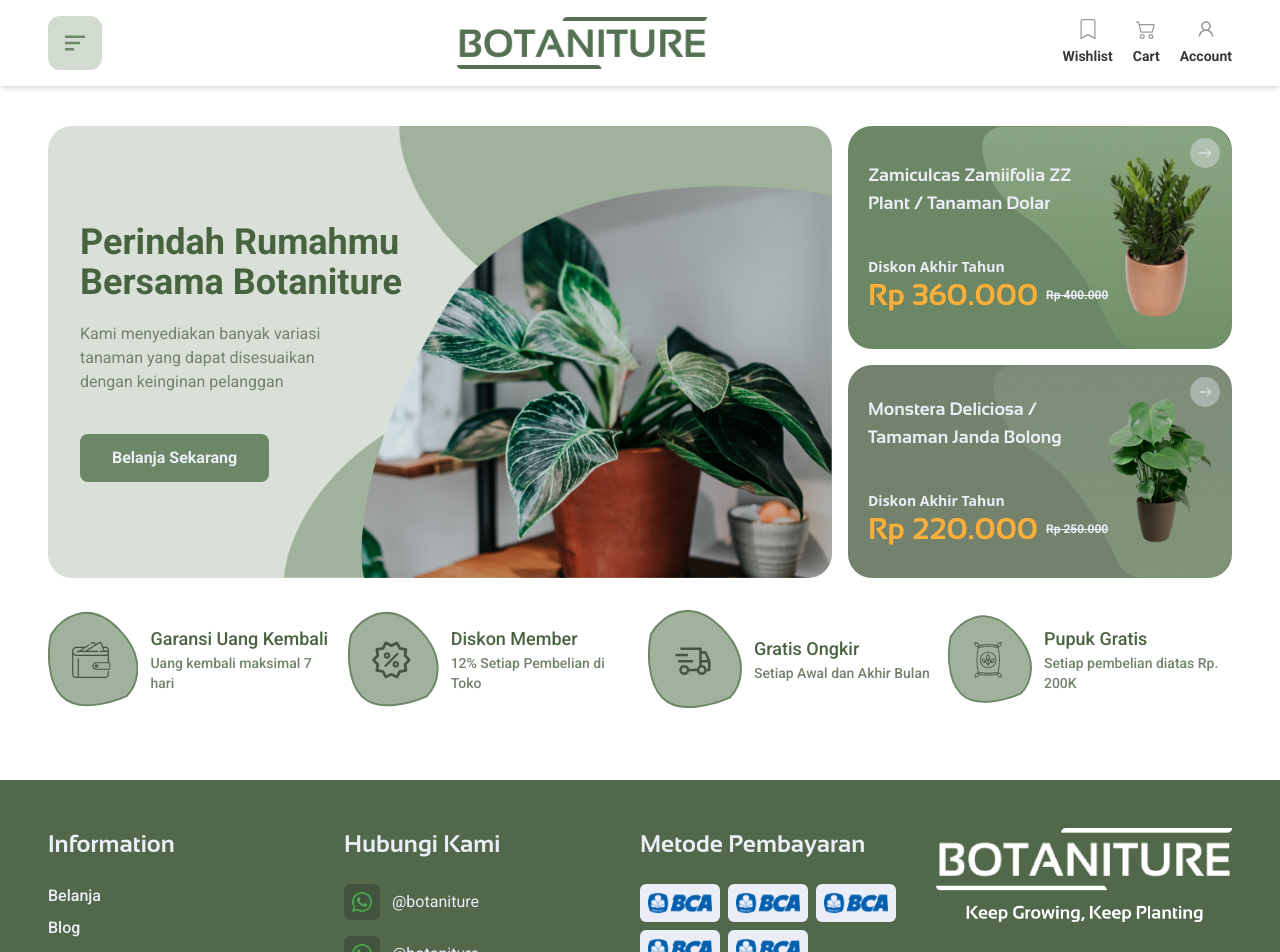
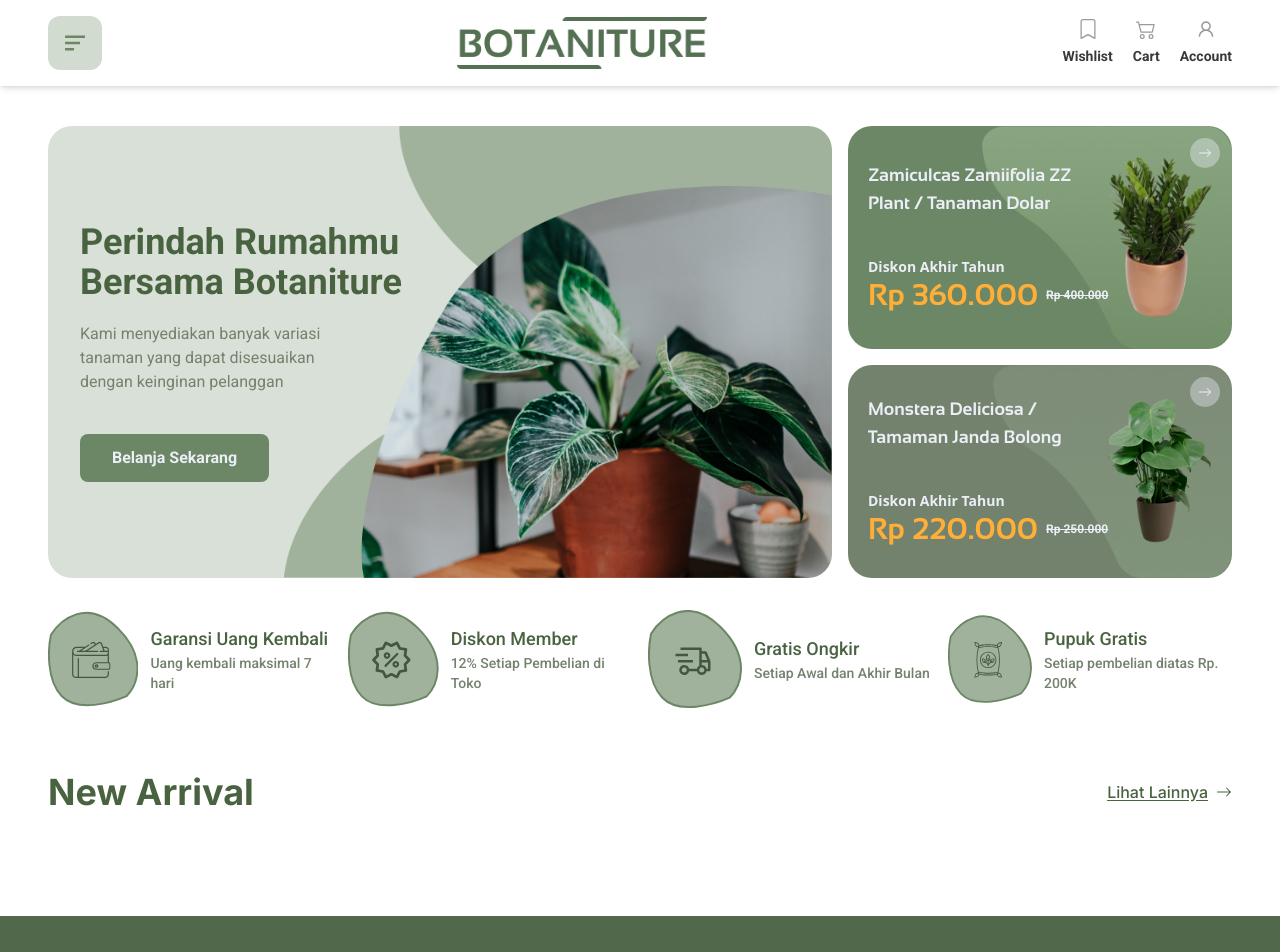
Before and after one commit to juliansyahrifqi/botaniture-frontend, a Next.js app: page / in a window 1280 px wide. Shown: the top 952 px of the page. Built offline with nearby package versions, Linux system fonts and the light colour scheme.

Commit message:
feat: add page section component

```diff
--- /dev/null
+++ b/src/app/components/PageSection/index.tsx
@@ -0,0 +1,27 @@
+import Link from 'next/link'
+import { BsArrowRight } from "react-icons/bs";
+
+interface PageSectionProps {
+  title: string;
+  link: string;
+  children: React.ReactNode;
+}
+
+export default function PageSection(props: PageSectionProps) {
+  const { title, link, children} = props;
+
+  return (
+    <section id="section" className='my-16'>
+      <div className='section-header flex justify-between my-6'>
+        <h2 className='font-inter text-4xl font-bold text-hero-primary'>{title}</h2>
+
+        <Link href={link} className='flex items-center gap-2 underline underline-offset-2 text-hero-primary font-inter font-medium hover:text-black'>
+          Lihat Lainnya
+          <BsArrowRight />
+        </Link>
+      </div>
+
+      {children}
+    </section>
+  )
+}
--- a/src/app/layout.tsx
+++ b/src/app/layout.tsx
@@ -1,7 +1,7 @@
 import "./globals.css";
 import Footer from "./components/Footer";
 import Navbar from "./components/Navbar";
-import { Roboto } from "next/font/google";
+import { Inter, Roboto } from "next/font/google";
 import localFont from 'next/font/local'
 
 export const metadata = {
@@ -10,6 +10,7 @@
     "Botaniture is brand that sells botanical item such as plant, seed, vessel, fertilizers and etc",
 };
 
+const inter = Inter({ subsets: ['latin'], variable: '--font-inter'});
 const roboto = Roboto({ subsets: ["latin"], variable: '--font-roboto',  weight: ['300', '400', '500', '700']});
 const sansation = localFont({
   src: [
@@ -39,7 +40,7 @@
 }) {
   return (
     <html lang="en">
-      <body className={`${roboto.variable} ${sansation.variable} h-screen flex flex-col`}>
+      <body className={`${roboto.variable} ${sansation.variable} ${inter.variable} h-screen flex flex-col`}>
         <Navbar />
         {children}
         <Footer />
--- a/src/app/page.tsx
+++ b/src/app/page.tsx
@@ -3,6 +3,7 @@
 
 import Hero from "./components/Hero";
 import Service from "./components/Service";
+import PageSection from "./components/PageSection";
 
 const inter = Inter({ subsets: ["latin"], variable: '--font-inter' });
 
@@ -12,6 +13,10 @@
       <Hero />
 
       <Service />
+
+      <PageSection title="New Arrival" link="/belanja">
+
+      </PageSection>
     </main>
   );
 }
--- a/tailwind.config.js
+++ b/tailwind.config.js
@@ -30,6 +30,7 @@
     fontFamily: {
       roboto: ['var(--font-roboto)'],
       sansation: ['var(--font-sansation)'],
+      inter: ['var(--font-inter)'],
     }
   },
   plugins: [],
```
